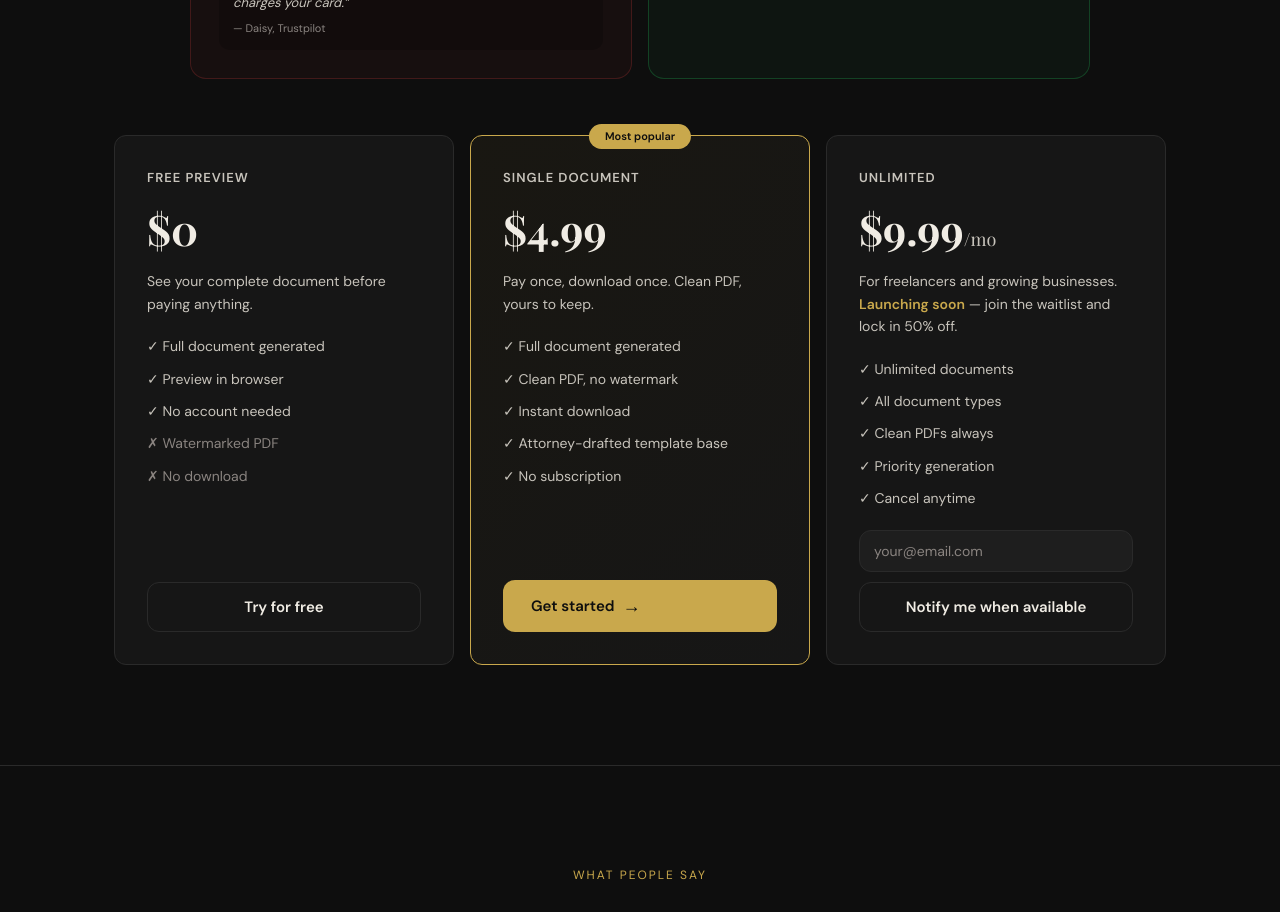
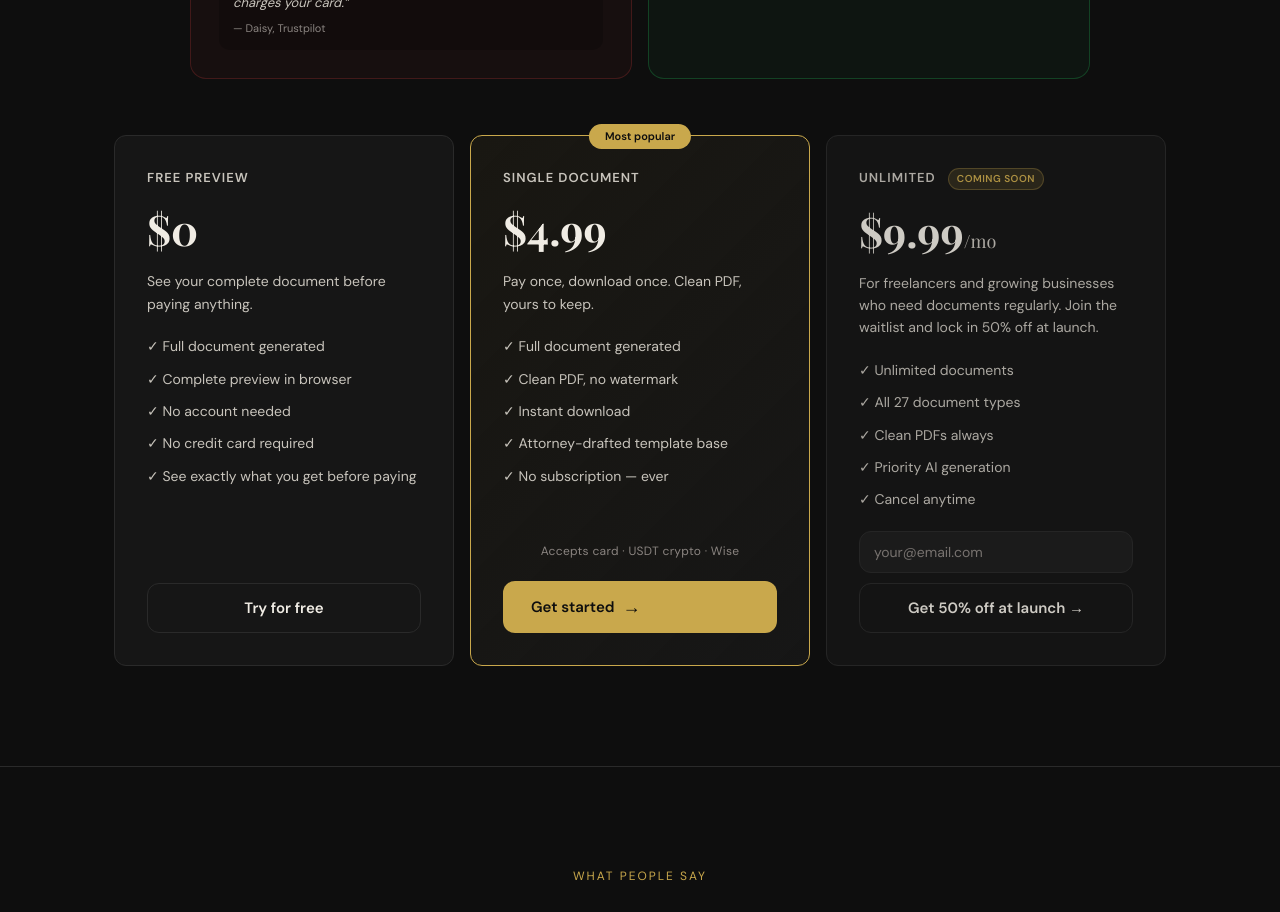
Before and after one commit to dgtalquantumleap-ai/signova, a React (Vite) app: page / in a window 1280 px wide. Shown: the part 5160-6072 px from the top of the page. Built offline with nearby package versions, Linux system fonts and the light colour scheme.

Commit message:
fix: pricing — remove negative bullets, add USDT note, clean up unlimited card

```diff
--- a/src/pages/Landing.css
+++ b/src/pages/Landing.css
@@ -376,6 +376,30 @@
   display: flex; flex-direction: column; gap: 20px;
 }
 .price-featured { border-color: var(--gold); background: linear-gradient(135deg, rgba(201,168,76,0.06), var(--bg2)); }
+.price-payment-note {
+  font-size: 12px;
+  color: var(--text3);
+  text-align: center;
+  margin-top: -8px;
+  letter-spacing: 0.3px;
+}
+.price-coming-soon {
+  opacity: 0.85;
+}
+.price-soon-badge {
+  display: inline-block;
+  font-size: 10px;
+  font-weight: 700;
+  letter-spacing: 0.5px;
+  padding: 2px 8px;
+  border-radius: 100px;
+  background: rgba(201,168,76,0.15);
+  color: var(--gold);
+  border: 1px solid rgba(201,168,76,0.3);
+  margin-left: 8px;
+  vertical-align: middle;
+  text-transform: uppercase;
+}
 .price-top-badge {
   position: absolute; top: -12px; left: 50%; transform: translateX(-50%);
   background: var(--gold); color: #0e0e0e;
--- a/src/pages/Landing.jsx
+++ b/src/pages/Landing.jsx
@@ -600,7 +600,7 @@ export default function Landing() {
               </ul>
               <button
                 className="btn-primary"
-                onClick={() => document.getElementById('documents').scrollIntoView({ behavior: 'smooth' })}
+                onClick={() => navigate('/generate/freelance-contract')}
               >
                 Generate my document free →
               </button>
@@ -613,10 +613,10 @@ export default function Landing() {
               <p className="price-desc">See your complete document before paying anything.</p>
               <ul className="price-list">
                 <li className="price-yes">✓ Full document generated</li>
-                <li className="price-yes">✓ Preview in browser</li>
+                <li className="price-yes">✓ Complete preview in browser</li>
                 <li className="price-yes">✓ No account needed</li>
-                <li className="price-no">✗ Watermarked PDF</li>
-                <li className="price-no">✗ No download</li>
+                <li className="price-yes">✓ No credit card required</li>
+                <li className="price-yes">✓ See exactly what you get before paying</li>
               </ul>
               <button
                 className="btn-outline"
@@ -636,8 +636,9 @@ export default function Landing() {
                 <li className="price-yes">✓ Clean PDF, no watermark</li>
                 <li className="price-yes">✓ Instant download</li>
                 <li className="price-yes">✓ Attorney-drafted template base</li>
-                <li className="price-yes">✓ No subscription</li>
+                <li className="price-yes">✓ No subscription — ever</li>
               </ul>
+              <p className="price-payment-note">Accepts card · USDT crypto · Wise</p>
               <button
                 className="btn-primary"
                 onClick={() => document.getElementById('documents').scrollIntoView({ behavior: 'smooth' })}
@@ -646,20 +647,20 @@ export default function Landing() {
               </button>
             </div>
 
-            <div className="price-card">
-              <div className="price-tier">Unlimited</div>
+            <div className="price-card price-coming-soon">
+              <div className="price-tier">Unlimited <span className="price-soon-badge">Coming Soon</span></div>
               <div className="price-amount">$9.99<span className="price-per">/mo</span></div>
-              <p className="price-desc">For freelancers and growing businesses. <strong className="launching-soon">Launching soon</strong> — join the waitlist and lock in 50% off.</p>
+              <p className="price-desc">For freelancers and growing businesses who need documents regularly. Join the waitlist and lock in 50% off at launch.</p>
               <ul className="price-list">
                 <li className="price-yes">✓ Unlimited documents</li>
-                <li className="price-yes">✓ All document types</li>
+                <li className="price-yes">✓ All 27 document types</li>
                 <li className="price-yes">✓ Clean PDFs always</li>
-                <li className="price-yes">✓ Priority generation</li>
+                <li className="price-yes">✓ Priority AI generation</li>
                 <li className="price-yes">✓ Cancel anytime</li>
               </ul>
               {waitlistSubmitted ? (
                 <div className="waitlist-submitted">
-                  ✓ You're on the list! Check your inbox — we'll email you when Unlimited launches.
+                  ✓ You're on the list! We'll email you 24hrs before launch with your 50% off code.
                 </div>
               ) : (
                 <form className="waitlist-form" onSubmit={handleWaitlist}>
@@ -673,7 +674,7 @@ export default function Landing() {
                     required
                   />
                   <button type="submit" className="btn-outline waitlist-btn" disabled={waitlistLoading}>
-                    {waitlistLoading ? 'Saving...' : 'Notify me when available'}
+                    {waitlistLoading ? 'Saving...' : 'Get 50% off at launch →'}
                   </button>
                   {waitlistError && <p className="waitlist-error">{waitlistError}</p>}
                 </form>
```
